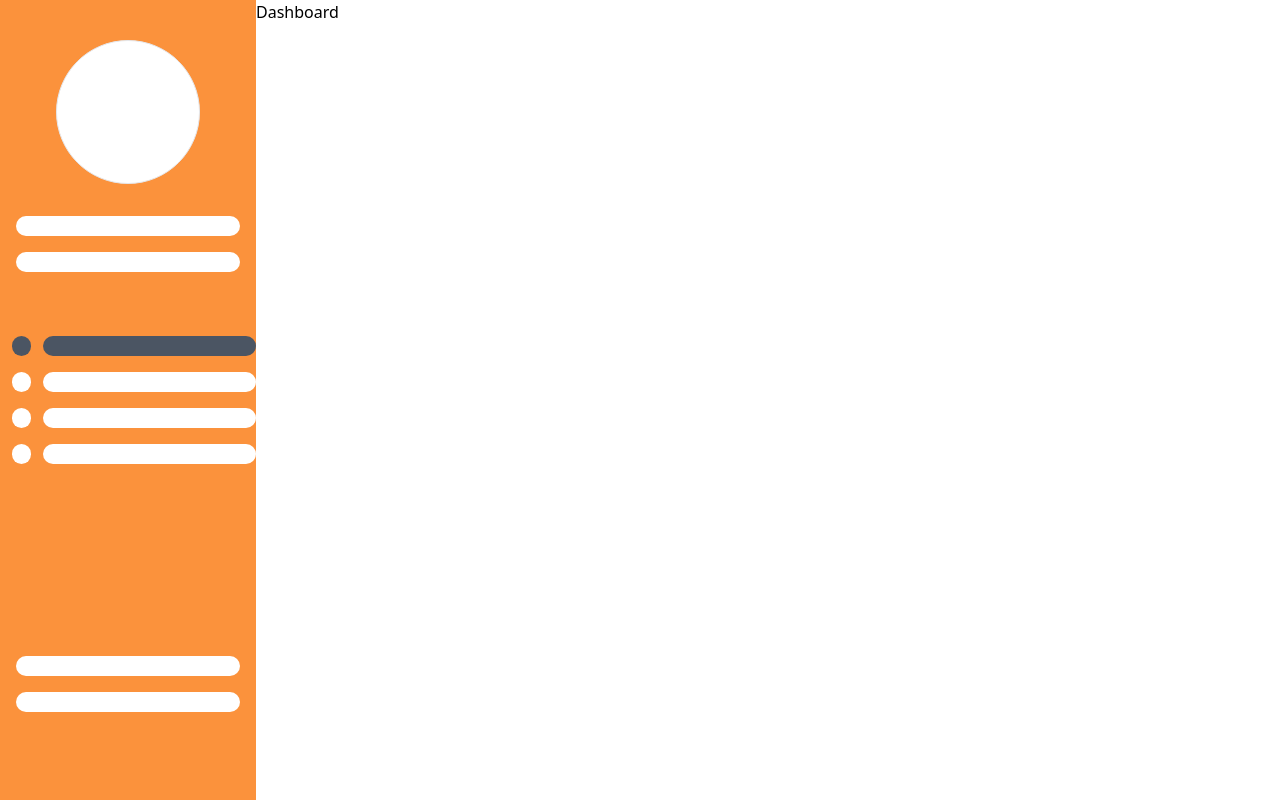
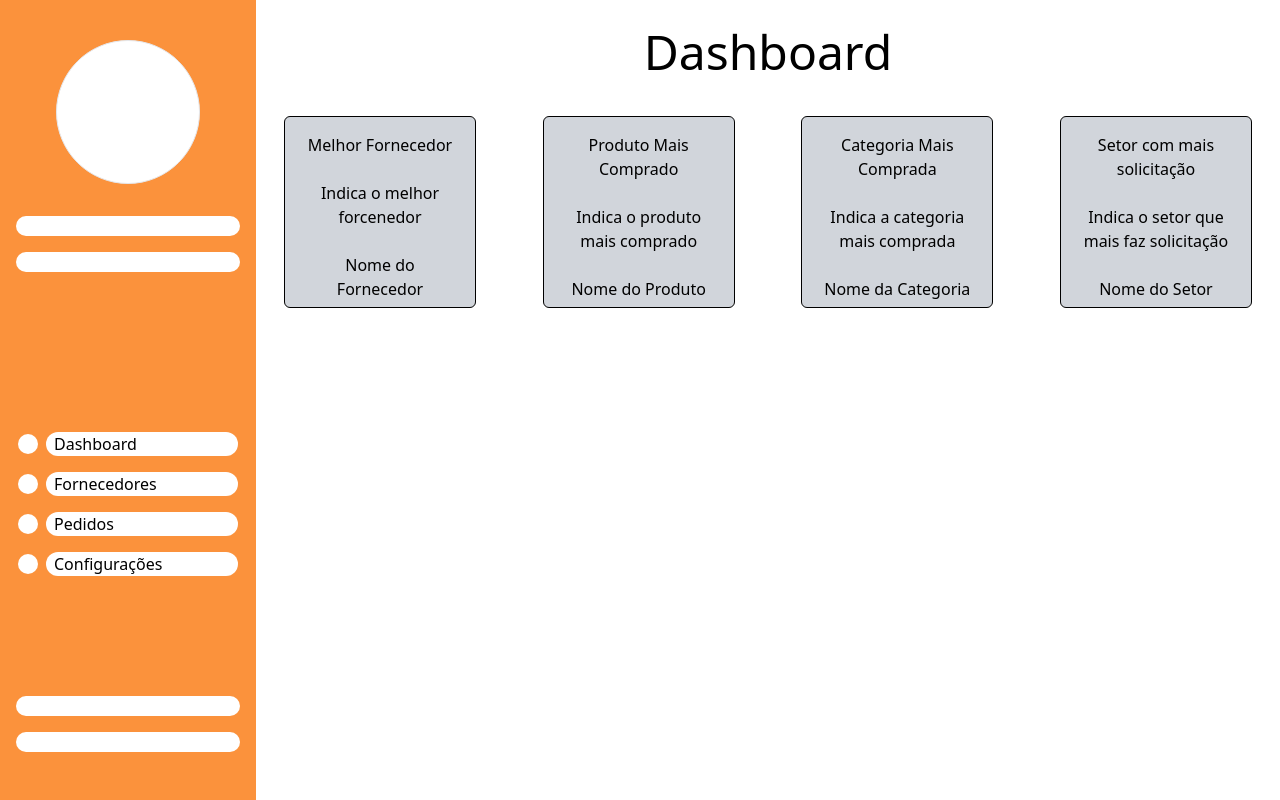
Before and after one commit to HugoSSantos/PACE, a React (Vite) app in the folder web/: page / in a window 1280 px wide. Built offline with nearby package versions, Linux system fonts and the light colour scheme.

Commit message:
update dashboard and create components

```diff
--- a/web/index.html
+++ b/web/index.html
@@ -4,7 +4,7 @@
     <meta charset="UTF-8" />
     <link rel="icon" type="image/svg+xml" href="/vite.svg" />
     <meta name="viewport" content="width=device-width, initial-scale=1.0" />
-    <title>Vite + React + TS</title>
+    <title>Crux Evaluation</title>
   </head>
   <body>
     <div id="root"></div>
--- /dev/null
+++ b/web/src/components/Card.tsx
@@ -0,0 +1,17 @@
+
+interface cardProps{
+    title: string;
+    description: string;
+    nomeItem: string;
+}
+
+export function Card({title, description, nomeItem}: cardProps){
+
+    return(
+        <button className="flex flex-col items-center justify-start w-48 h-48 p-4 mx-7 border rounded-md border-black bg-gray-300">
+            <h3 className="flex items-center justify-center text-center">{title}</h3>
+            <p className="my-6">{description}</p>
+            <p>{nomeItem}</p>
+        </button>
+    )
+}
--- a/web/src/pages/Dashboard.tsx
+++ b/web/src/pages/Dashboard.tsx
@@ -1,3 +1,5 @@
+import { Card } from "../components/Card";
+
 export function Dashboard(){
 
     return(
@@ -5,35 +7,62 @@ export function Dashboard(){
             <div className="flex flex-col w-[20%] bg-orange-400">
             <div className="flex flex-col  h-[40%]  items-center ">
                 <div className="flex w-36 h-36 border mt-10 rounded-full bg-white">
-
+                    {/* Espaço para colocar a imagem que será recebida pelo login do google API */}
                 </div>
-                <label htmlFor="" className="w-56 h-5 bg-white mt-8 rounded-xl"></label>
-                <label htmlFor="" className="w-56 h-5 bg-white mt-4 rounded-xl"></label>
+                <label htmlFor="" className="w-56 h-5 bg-white mt-8 rounded-xl">
+                    {/*Deverá Colocar o nome do usuário recebido pelo login do google */}
+                </label>
+                <label htmlFor="" className="w-56 h-5 bg-white mt-4 rounded-xl">
+                    {/*Deverá colocar o id do usuário recebido pelo login do google */}
+                </label>
                 </div>
-                <div className="flex flex-col h-[40%] items-center">
-                    <div className="flex w-full items-baseline text-center justify-center mt-4">
-                        <div className="w-5 h-5 rounded-full bg-gray-600 mx-3"></div>
-                        <label htmlFor="" className="w-56 h-5 bg-gray-600 rounded-xl"></label>
+                <div className="flex flex-col h-[40%] items-center justify-center mt-4 p-3">
+                    <div className="flex w-60 items-center  justify-center mt-4 group hover:bg-transparent cursor-pointer">
+                        <div className="w-5 h-5 rounded-full bg-white mr-2 group-hover:bg-gray-600  cursor-pointer"></div>
+                        <label htmlFor="" className="w-48 h-6 px-2 items-center bg-white rounded-xl group-hover:bg-gray-600 group-hover:text-white cursor-pointer">
+                            Dashboard
+                        </label>
                     </div>
-                    <div className="flex w-full items-baseline text-center justify-center mt-4">
-                        <div className="w-5 h-5 rounded-full bg-white mx-3"></div>
-                        <label htmlFor="" className="w-56 h-5 bg-white rounded-xl"></label>
+                    <div className="flex w-60 items-center  justify-center mt-4 group hover:bg-transparent cursor-pointer">
+                        <div className="w-5 h-5 rounded-full bg-white mr-2 group-hover:bg-gray-600 cursor-pointer"></div>
+                        <label htmlFor="" className="w-48 h-6 px-2 items-center bg-white rounded-xl group-hover:bg-gray-600 group-hover:text-white cursor-pointer">
+                            Fornecedores
+                        </label>
                     </div>
-                    <div className="flex w-full items-baseline text-center justify-center mt-4">
-                        <div className="w-5 h-5 rounded-full bg-white mx-3"></div>
-                        <label htmlFor="" className="w-56 h-5 bg-white rounded-xl"></label>
+                    <div className="flex w-60 items-center  justify-center mt-4 group hover:bg-transparent cursor-pointer">
+                        <div className="w-5 h-5 rounded-full bg-white mr-2 group-hover:bg-gray-600 cursor-pointer"></div>
+                        <label htmlFor="" className="w-48 h-6 px-2 items-center bg-white rounded-xl group-hover:bg-gray-600 group-hover:text-white cursor-pointer">
+                            Pedidos
+                        </label>
                     </div>
-                    <div className="flex w-full items-baseline text-center justify-center mt-4">
-                        <div className="w-5 h-5 rounded-full bg-white mx-3"></div>
-                        <label htmlFor="" className="w-56 h-5 bg-white rounded-xl"></label>
+                    <div className="flex w-60 items-center  justify-center mt-4 group hover:bg-transparent cursor-pointer">
+                        <div className="w-5 h-5 rounded-full bg-white mr-2 group-hover:bg-gray-600 cursor-pointer"></div>
+                        <label htmlFor="" className="w-48 h-6 px-2 items-center bg-white rounded-xl group-hover:bg-gray-600 group-hover:text-white cursor-pointer">
+                            Configurações
+                        </label>
                     </div>
                 </div>
-                <div className="flex flex-col flex-1 items-center">
+                <div className="flex flex-col flex-1 items-center p-6">
                     <label htmlFor="" className="w-56 h-5 bg-white mt-4 rounded-xl"></label>
-                    <label htmlFor="" className="w-56 h-5 bg-white mt-4 rounded-xl"></label>
+                    <label htmlFor="" className="w-56 h-5 bg-white mt-4 rounded-xl">
+                        {/*Deverá Nomear o menu de navegação */}
+                    </label>
                 </div>
             </div>
-            <h1>Dashboard</h1>
+            <div className="flex flex-1 flex-col">
+                <div className="w-full text-center justify-center">
+                    <h1 className="text-5xl p-3 mt-4">Dashboard</h1>
+                </div>
+                <div className="flex w-full h-56 items-center justify-between mt-3">
+                    <Card title="Melhor Fornecedor" description="Indica o melhor forcenedor" nomeItem="Nome do Fornecedor"/>
+                    <Card title="Produto Mais Comprado" description="Indica o produto mais comprado" nomeItem="Nome do Produto"/>
+                    <Card title="Categoria Mais Comprada" description="Indica a categoria mais comprada" nomeItem="Nome da Categoria"/>
+                    <Card title="Setor com mais solicitação" description="Indica o setor que mais faz solicitação" nomeItem="Nome do Setor"/>
+                </div>
+
+
+            </div>
+
         </div>
     )
 }
```
